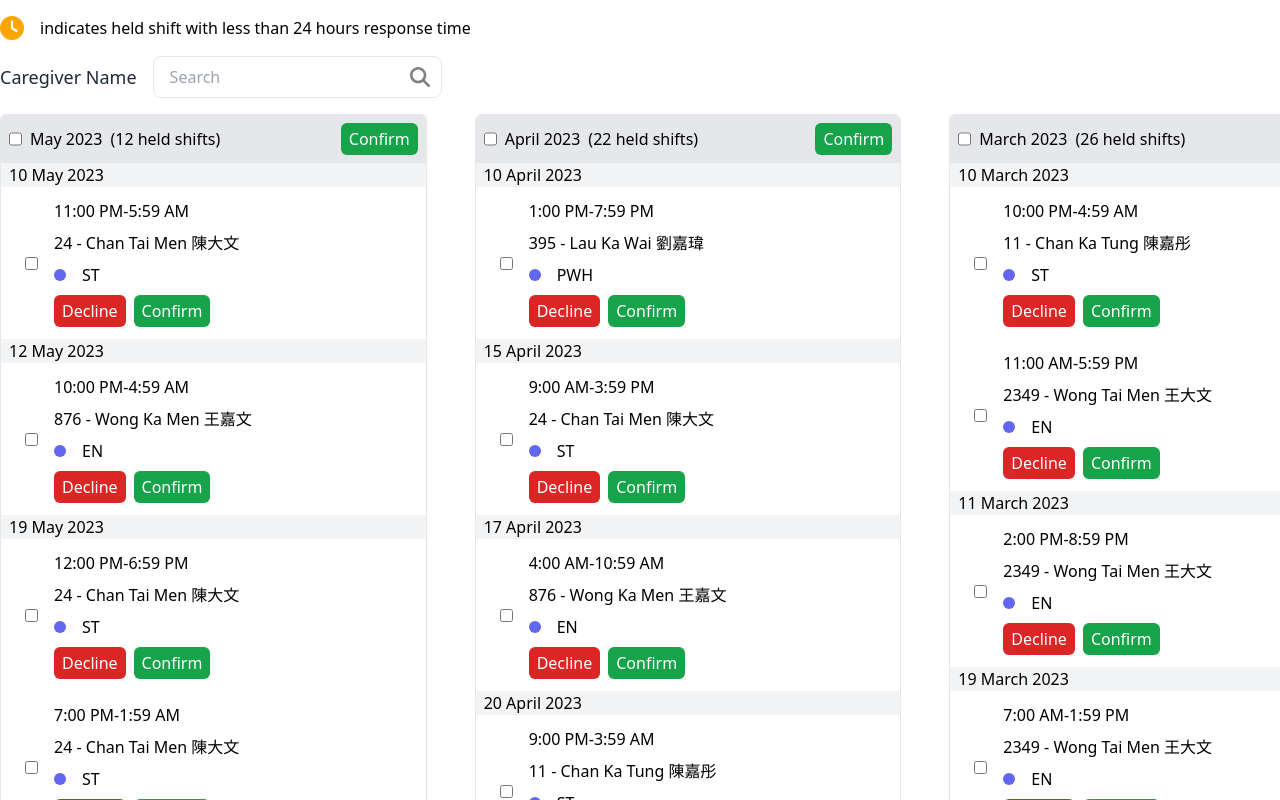
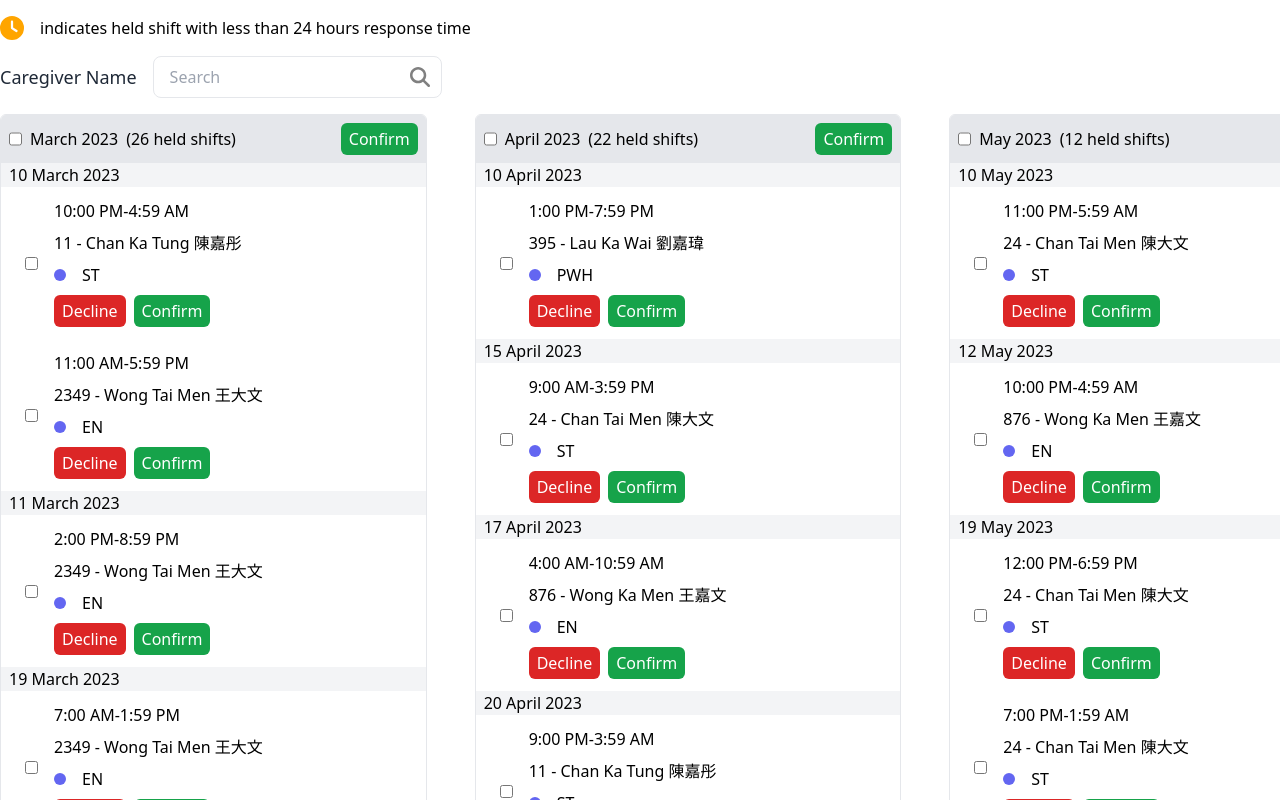
Before and after one commit to yilverdeja/caregiver-admin-dashboard, a React (Vite) app in the folder frontend/: page / in a window 1280 px wide. Shown: the top 800 px of the page. Built offline with nearby package versions, Linux system fonts and the light colour scheme.

Commit message:
feat: sort month and day views

```diff
--- a/frontend/src/components/ShiftsMonthView.tsx
+++ b/frontend/src/components/ShiftsMonthView.tsx
@@ -19,6 +19,10 @@ const ShiftsMonthView = ({ monthKey }: Props) => {
 		0
 	);
 
+	const sortedDays = Object.keys(shiftsByMonthAndDay[monthKey]).sort(
+		(a, b) => new Date(a).getTime() - new Date(b).getTime()
+	);
+
 	return (
 		<div className="w-full rounded-md overflow-hidden flex-none sm:w-2/3 md:w-1/3 mr-8 md:pb-4 border">
 			<header className="flex flex-row gap-2 bg-gray-200 px-2 py-2">
@@ -36,7 +40,7 @@ const ShiftsMonthView = ({ monthKey }: Props) => {
 			</header>
 
 			<div>
-				{Object.keys(shiftsByMonthAndDay[monthKey]).map((dayKey) => (
+				{sortedDays.map((dayKey) => (
 					<ShiftsDayView
 						key={dayKey}
 						monthKey={monthKey}
--- a/frontend/src/components/ShiftsView.tsx
+++ b/frontend/src/components/ShiftsView.tsx
@@ -13,9 +13,13 @@ const ShiftsView = ({ searchText }: Props) => {
 		setShifts();
 	}, [setShifts]);
 
+	const sortedMonths = Object.keys(shiftsByMonthAndDay).sort(
+		(a, b) => new Date(a).getTime() - new Date(b).getTime()
+	);
+
 	return (
 		<div className="flex flex-col sm:flex-row gap-4 flex-no-wrap overflow-y-scroll overflow-x-clip sm:overflow-y-clip sm:overflow-x-scroll items-start h-full my-4">
-			{Object.keys(shiftsByMonthAndDay).map((monthKey) => (
+			{sortedMonths.map((monthKey) => (
 				<ShiftsMonthView key={monthKey} monthKey={monthKey} />
 			))}
 		</div>
```
